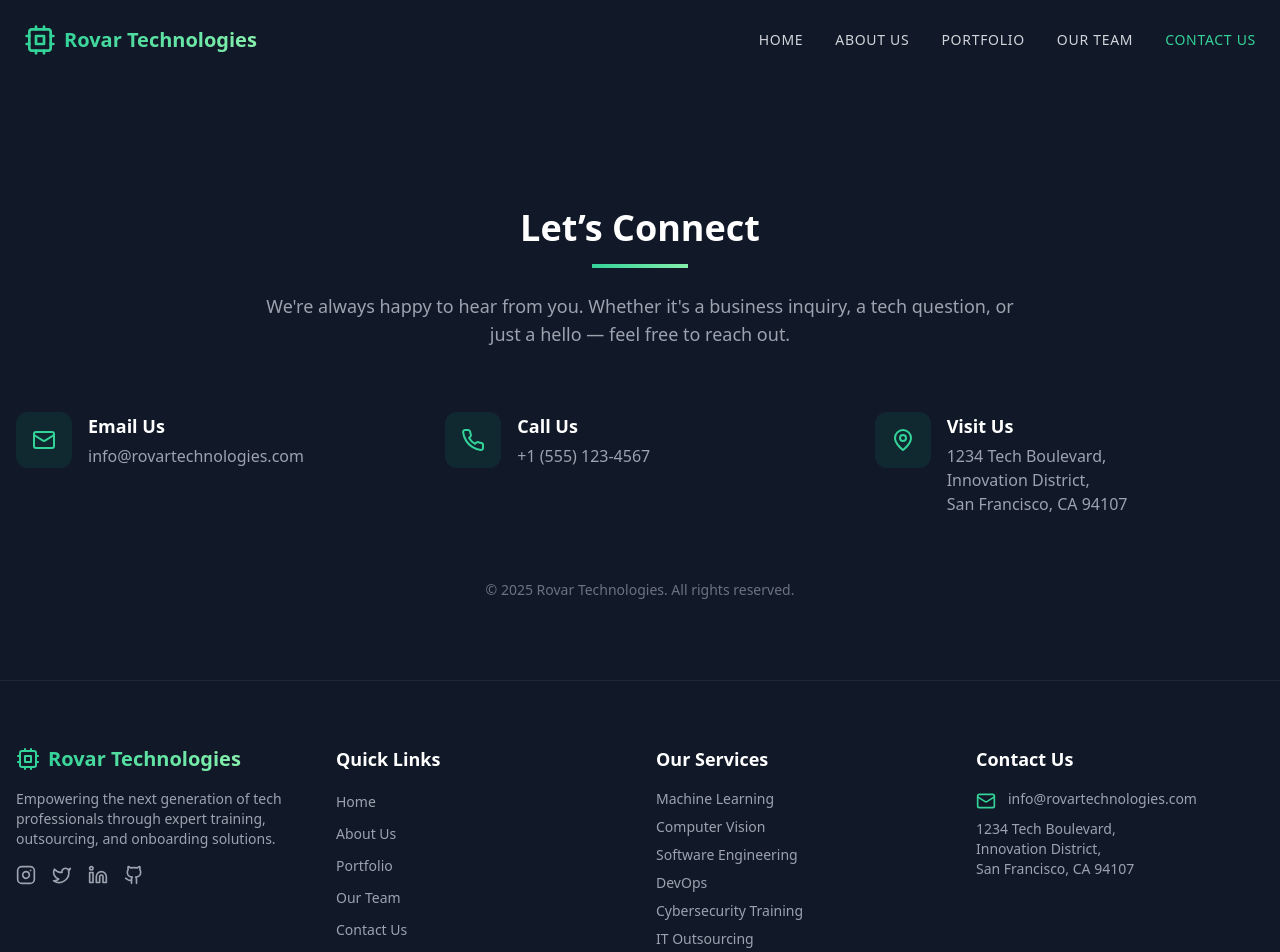
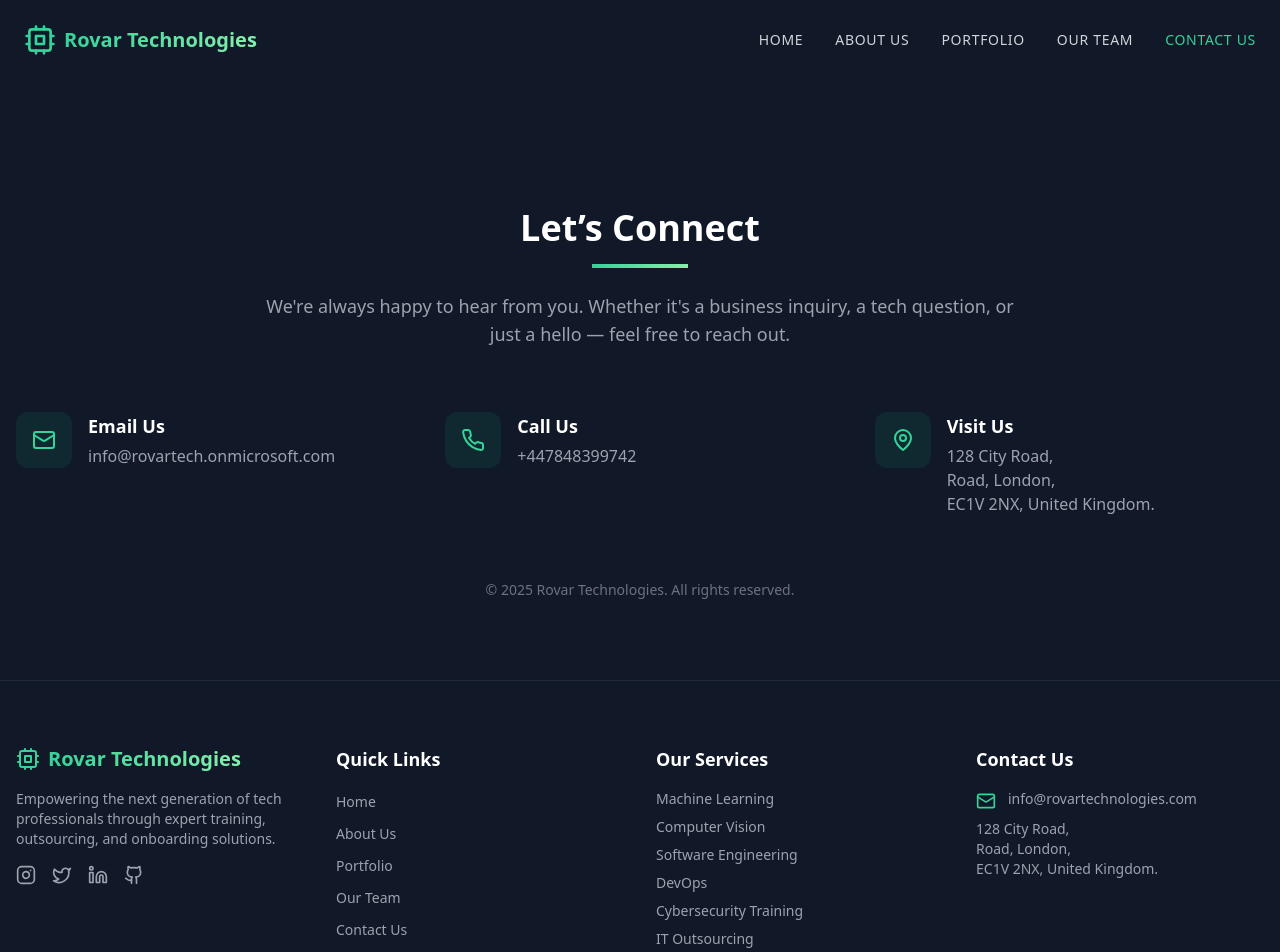
Before and after one commit to victhefutr/rovar-technologies, a React (Vite) app: page /contact in a window 1280 px wide. Shown: the top 952 px of the page. Built offline with nearby package versions, Linux system fonts and the light colour scheme.

Commit message:
change contact info

```diff
--- a/src/components/ContactForm.tsx
+++ b/src/components/ContactForm.tsx
@@ -22,7 +22,7 @@ const ContactSection: React.FC = () => {
             <div>
               <h4 className="text-white text-lg font-semibold mb-1">Email Us</h4>
               <a href="mailto:info@rovartechnologies.com" className="text-gray-400 hover:text-emerald-400 transition-colors">
-                info@rovartechnologies.com
+              info@rovartech.onmicrosoft.com
               </a>
             </div>
           </div>
@@ -34,7 +34,7 @@ const ContactSection: React.FC = () => {
             <div>
               <h4 className="text-white text-lg font-semibold mb-1">Call Us</h4>
               <a href="tel:+15551234567" className="text-gray-400 hover:text-emerald-400 transition-colors">
-                +1 (555) 123-4567
+                +447848399742
               </a>
             </div>
           </div>
@@ -46,9 +46,9 @@ const ContactSection: React.FC = () => {
             <div>
               <h4 className="text-white text-lg font-semibold mb-1">Visit Us</h4>
               <p className="text-gray-400">
-                1234 Tech Boulevard,<br />
-                Innovation District,<br />
-                San Francisco, CA 94107
+              128 City Road,<br />
+              Road, London,<br />
+              EC1V 2NX, United Kingdom.
               </p>
             </div>
           </div>
--- a/src/components/Footer.tsx
+++ b/src/components/Footer.tsx
@@ -127,9 +127,9 @@ const Footer: React.FC = () => {
                 <span className="text-gray-400 text-sm">info@rovartechnologies.com</span>
               </li>
               <li className="text-gray-400 text-sm mt-2">
-                1234 Tech Boulevard, <br />
-                Innovation District, <br />
-                San Francisco, CA 94107
+              128 City Road,<br />
+              Road, London,<br />
+              EC1V 2NX, United Kingdom.
               </li>
             </ul>
           </div>
```
